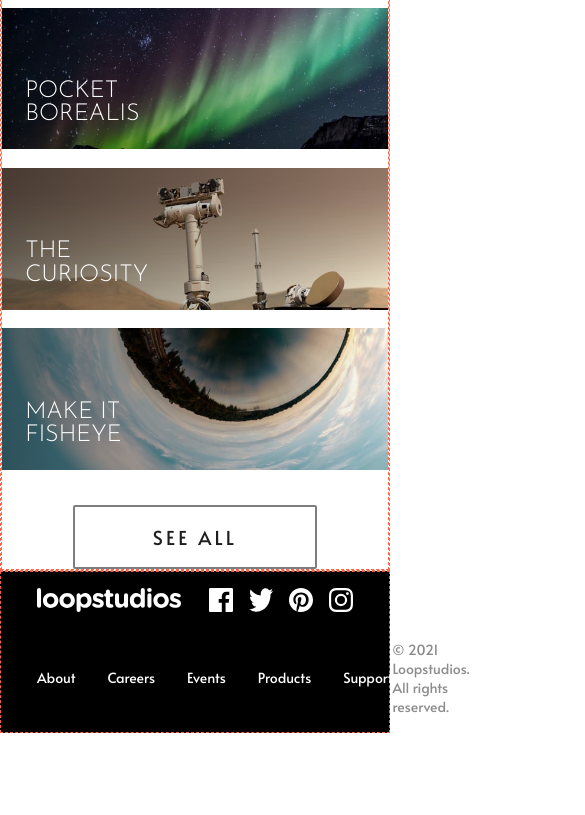
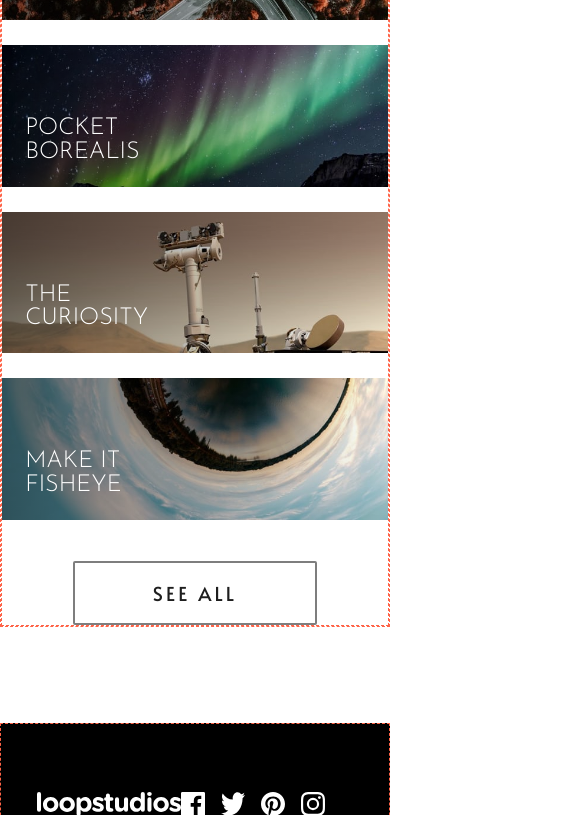
Before and after one commit to tascintra/loopstudios, a website built with Vite: page index.html in a window 390 px wide. Shown: the part 2870-3685 px from the top of the page, 585 px wide, since content can reach past the window. Before the commit the page ends 3603 px from the top, so only its background shows below. Built offline with nearby package versions, Linux system fonts and the light colour scheme.

Commit message:
footer position and flex adjustment for responsiveness

```diff
--- a/src/css/creations.css
+++ b/src/css/creations.css
@@ -122,7 +122,7 @@
 @media (max-width: 700px) {
   .our-creations-container {
     grid-template-columns: 1fr;
-    gap: 4.8vw;
+    gap: 6.4vw;
   }
 
   .creations-title {
--- a/src/css/footer.css
+++ b/src/css/footer.css
@@ -6,6 +6,7 @@ footer {
   max-height: 160px;
   display: flex;
   flex-direction: column;
+  flex-wrap: wrap;
   gap: 28px;
   justify-content: center;
 }
@@ -30,6 +31,10 @@ footer {
 }
 
 @media (max-width: 575px) {
+  .footer-container {
+    margin-top: 96px;
+  }
+
   .footer-menu {
     margin: 0px 36px;
   }
@@ -38,6 +43,7 @@ footer {
 .menu-sec {
   color: #fff;
   display: flex;
+  flex-wrap: wrap;
   gap: 32px;
   font-size: 0.875rem;
 }
@@ -59,4 +65,5 @@ footer {
 .disclaimer {
   color: var(--dark-gray);
   font-size: 0.875rem;
+  text-align: right;
 }
```
